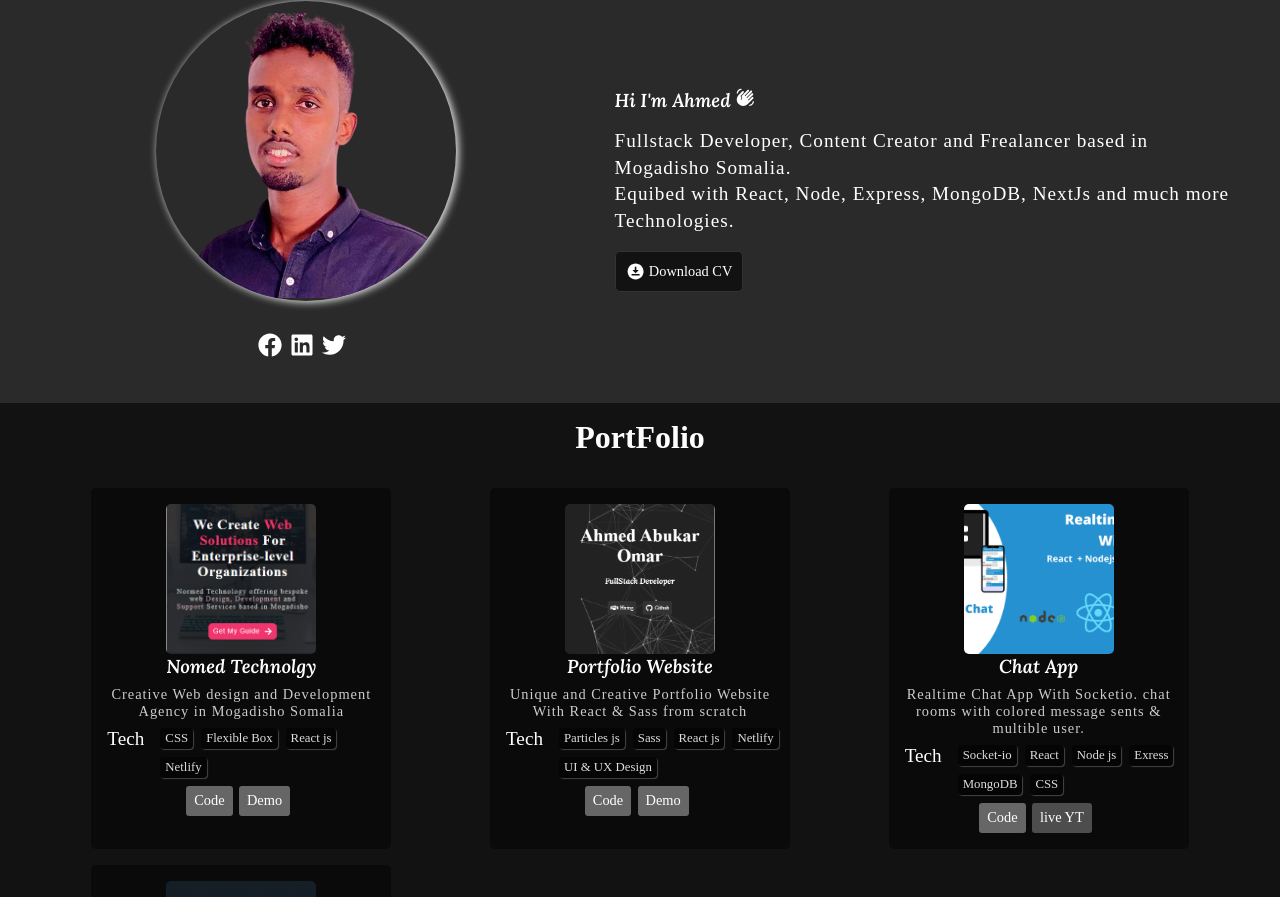
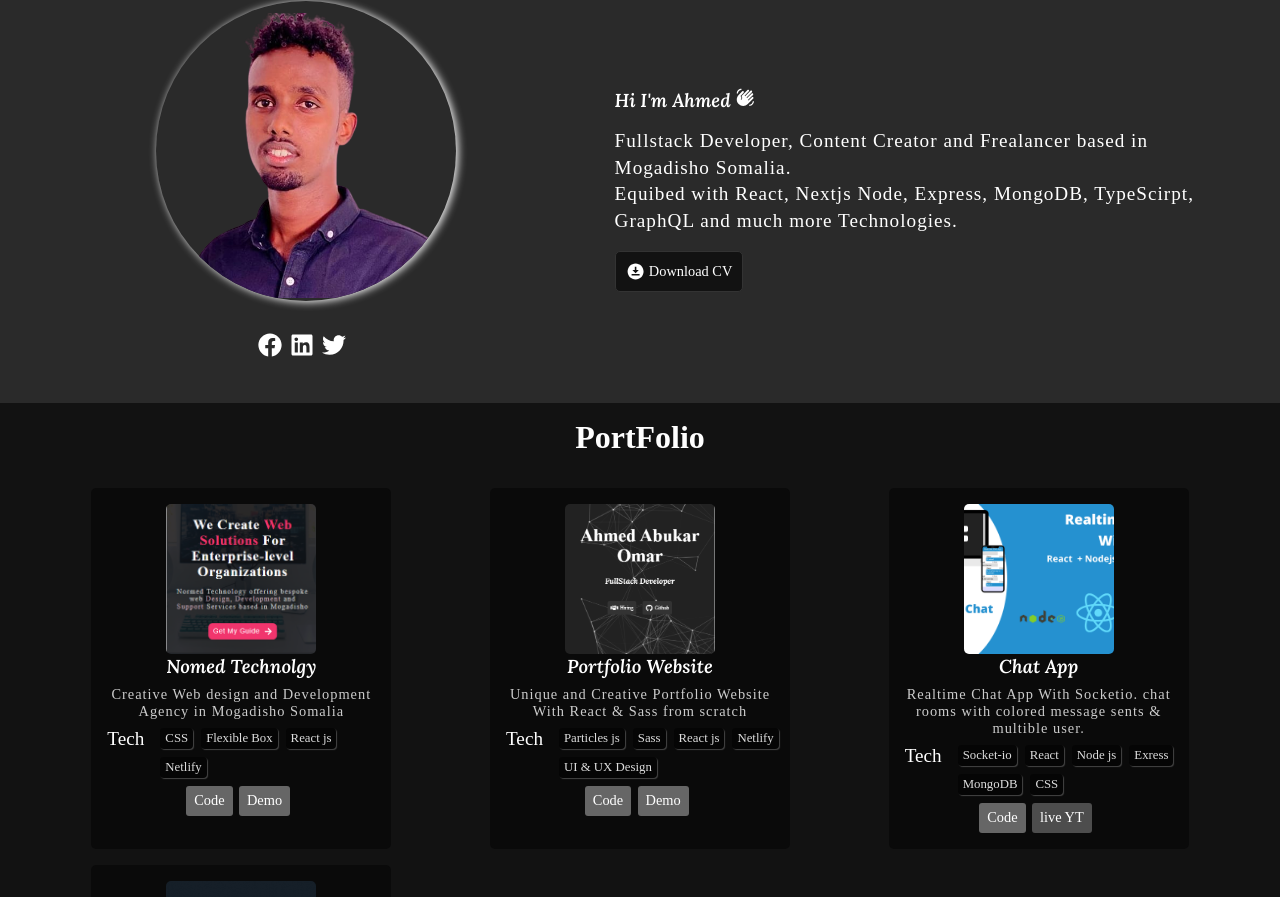
Before and after one commit to ahmedabukar01/Personal-Portfolio, a React (Create React App) app: page / in a window 1280 px wide. Shown: the part 896-1793 px from the top of the page. Built offline with nearby package versions, Linux system fonts and the light colour scheme; a web font is replaced by a local one.

Commit message:
updated text

```diff
--- a/src/components/AboutMe.jsx
+++ b/src/components/AboutMe.jsx
@@ -24,7 +24,7 @@ const AboutMe = () => {
             <h3>Hi I'm Ahmed <MdWavingHand /> </h3>
             <p>
                 Fullstack Developer, Content Creator and Frealancer based in Mogadisho Somalia.<br />
-                Equibed with React, Node, Express, MongoDB, NextJs and much more Technologies.
+                Equibed with React, Nextjs Node, Express, MongoDB, TypeScirpt, GraphQL and much more Technologies.
             </p>
             <a href={pdf} download><MdDownloadForOffline className='icon' /> Download CV</a>
         </div>
```
